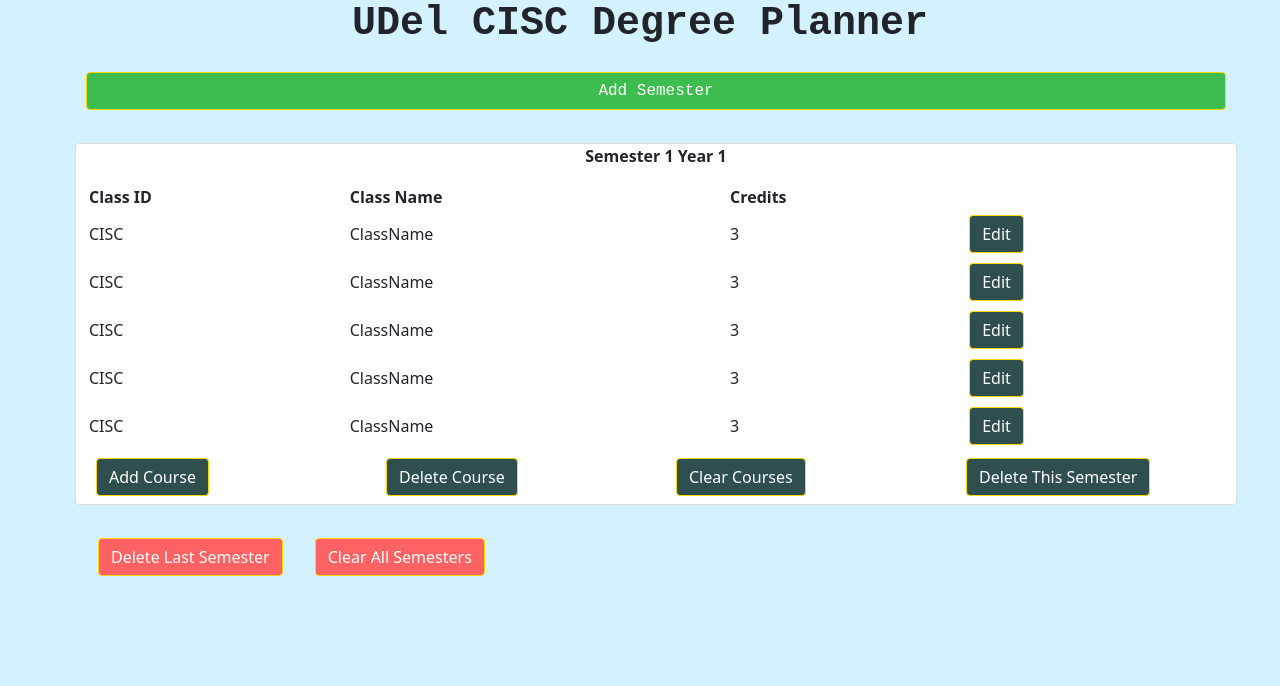
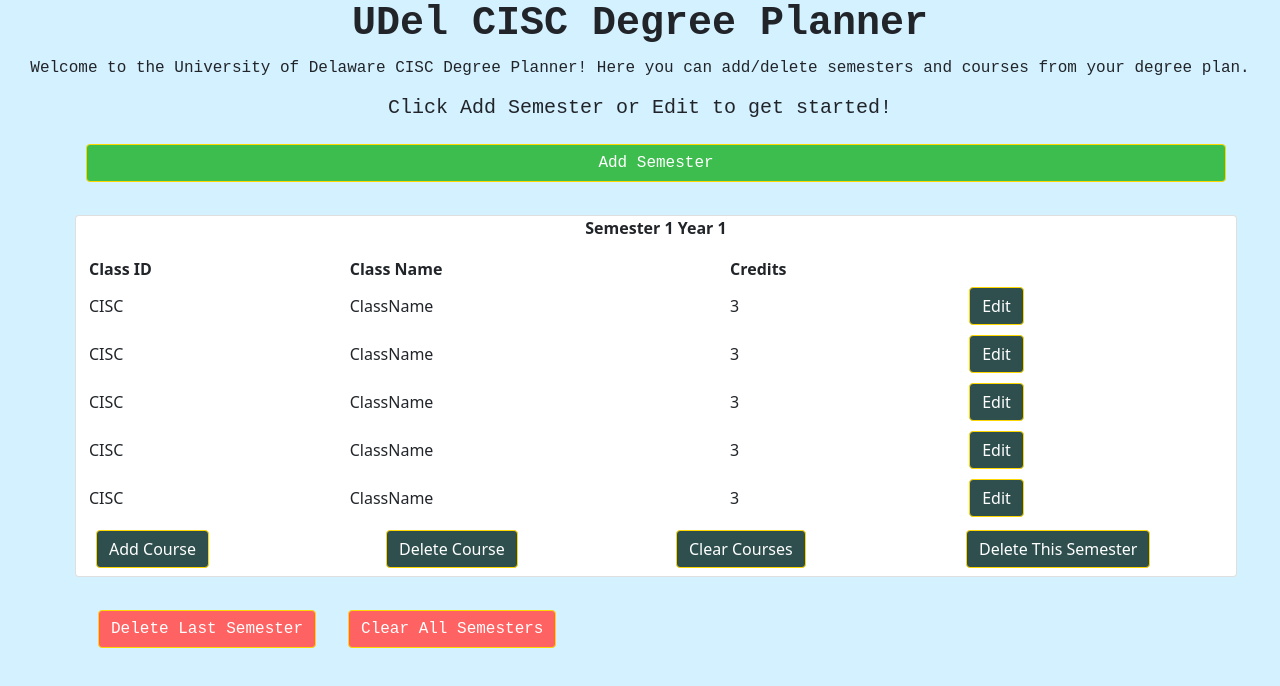
Before and after one commit to UD-CISC275-F21/ud-cis-scheduler-team-17, a React (Create React App) app: page / in a window 1280 px wide. Shown: the top 686 px of the page. Built offline with nearby package versions, Linux system fonts and the light colour scheme.

Commit message:
font changes and message added

```diff
--- a/src/App.tsx
+++ b/src/App.tsx
@@ -36,8 +36,10 @@
 
     return (
         <>
-            <div className="text-center">
-                <h1 style={{fontFamily: "Courier New"}}><strong>UDel CISC Degree Planner</strong></h1>
+            <div className="text-center" style={{fontFamily: "Courier New"}}>
+                <h1><strong>UDel CISC Degree Planner</strong></h1>
+                <p>Welcome to the University of Delaware CISC Degree Planner! Here you can add/delete semesters and courses from your degree plan.</p>
+                <h5>Click Add Semester or Edit to get started!</h5>
             </div>
             <Container>
                 <SemesterTable></SemesterTable>
--- a/src/components/SemesterViewer.tsx
+++ b/src/components/SemesterViewer.tsx
@@ -95,8 +95,8 @@
                     })}
                 </table>
             </Row>
-            <Button data-testid="delete-last-semester-button" onClick={deleteSemester} className="btn btn-delete m-3">Delete Last Semester</Button>
-            <Button data-testid="clear-all-semesters-button" onClick={deleteAllSems} className="btn btn-delete m-3">Clear All Semesters</Button>
+            <Button data-testid="delete-last-semester-button" onClick={deleteSemester} className="btn btn-delete m-3" style={{fontFamily: "Courier New"}}>Delete Last Semester</Button>
+            <Button data-testid="clear-all-semesters-button" onClick={deleteAllSems} className="btn btn-delete m-3" style={{fontFamily: "Courier New"}}>Clear All Semesters</Button>
         </>
         //<SubjectTable currentSem={currentSemester}></SubjectTable>
     );
```
